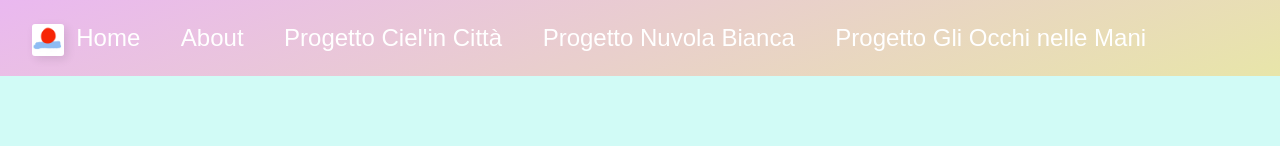
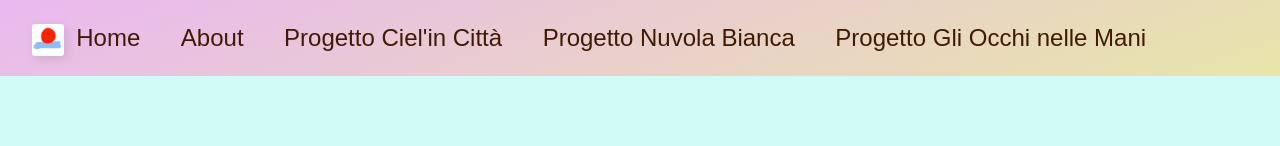
Before and after one commit to fguerin555/linkablesite, a React (Create React App) app: page / in a window 1280 px wide. Shown: the top 146 px of the page. Built offline with nearby package versions, Linux system fonts and the light colour scheme.

Commit message:
mercredi2avril09h17

```diff
--- a/src/components/navbar.module.css
+++ b/src/components/navbar.module.css
@@ -6,7 +6,6 @@
   align-items: center;
   padding: 1em 2em;
   background: linear-gradient(160deg, #eab8f0, #f5d97ea3);
-  color: white;
 }
 
 .navbarLogo img {
@@ -39,13 +38,14 @@
 
 .navbarLinks a {
   text-decoration: none;
-  color: #fff;
+  color: #411a04;
+
   font-size: 1.5rem;
   transition: color 0.3s ease;
 }
 
 .navbarLinks a:hover {
-  color: #411a04; /* Exemple de changement de couleur au survol */
+  color: #fff; /* Exemple de changement de couleur au survol */
 }
 
 .navMenu li {
```
Also changed, not shown: 11 other files (tests, documents, lock files or other folders).
